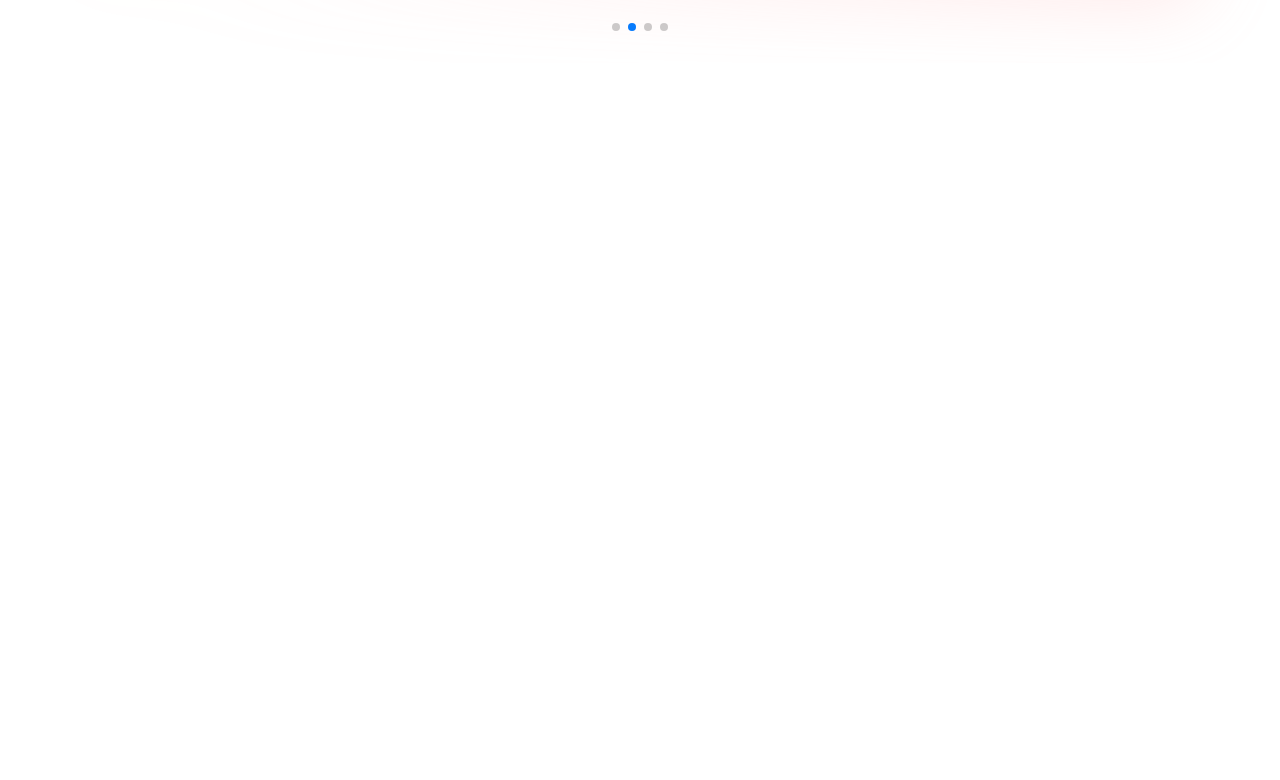
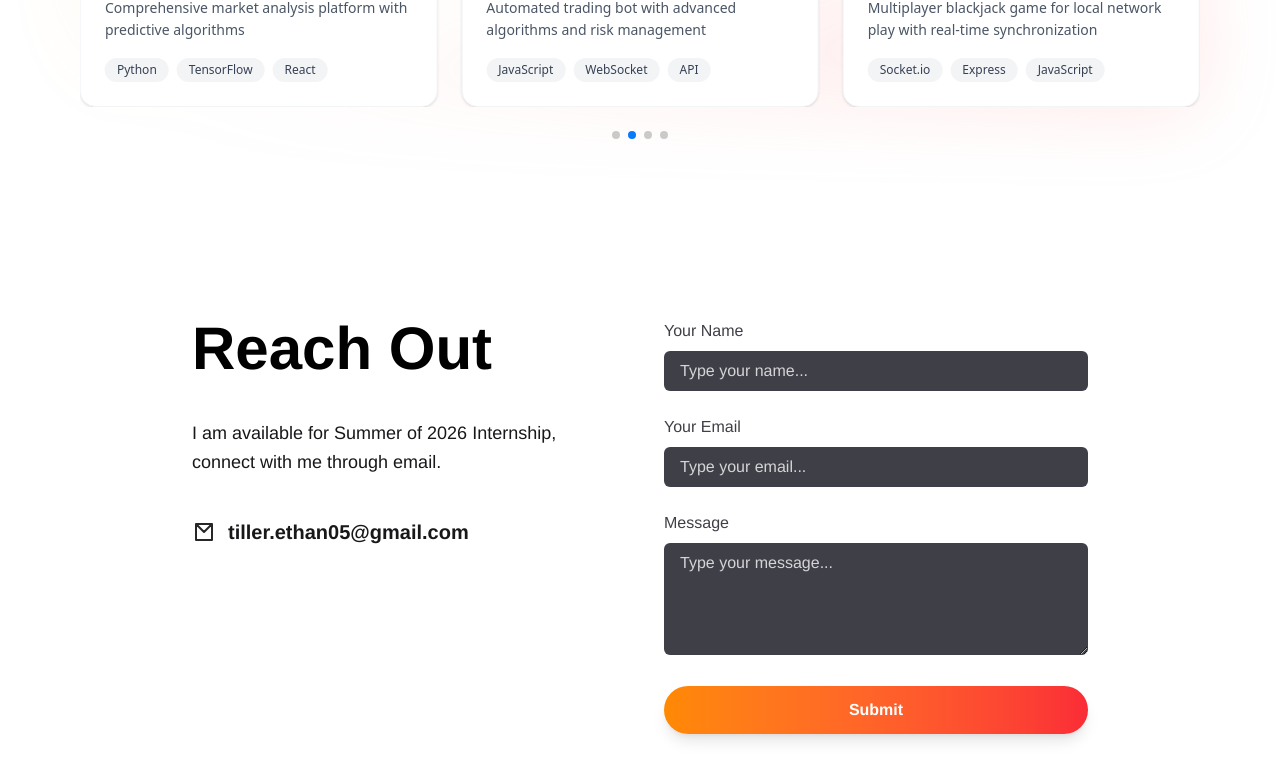
Before and after one commit to ethantiller/ethan-portfolio, a React (Vite) app: page / in a window 1280 px wide. Shown: the part 2666-3446 px from the top of the page. Before the commit the page ends 2729 px from the top, so only its background shows below. Built offline with nearby package versions, Linux system fonts and the light colour scheme.

Commit message:
add filler contact me page

```diff
--- a/src/App.jsx
+++ b/src/App.jsx
@@ -2,6 +2,7 @@ import Qualifications from "./components/Qualifications";
 import Navbar from "./components/Navbar";
 import About from "./components/About";
 import Projects from "./components/Projects";
+import Contact from "./components/Contacts";
 
 export default function App() {
   return (
@@ -16,6 +17,8 @@ export default function App() {
       <Qualifications />
 
       <Projects />
+
+      <Contact />
     </>
   );
 }
--- /dev/null
+++ b/src/components/Contacts.jsx
@@ -0,0 +1,34 @@
+export default function Contact() {
+    return (
+        <div id="contact" className="w-full mx-auto max-w-screen-xl px-4 sm:px-6 lg:px-8 py-16 sm:py-20 font-medium" style={{ fontFamily: '"Helvetica Neue", Arial, sans-serif' }}>
+            <div className="flex flex-col md:flex-row items-start justify-center gap-12 pt-10 w-full max-w-4xl mx-auto">
+                <div className="flex-1 flex flex-col gap-6 items-start justify-start w-full">
+                    <h2 className="text-5xl md:text-6xl font-extrabold mb-4 text-black">Reach Out</h2>
+                    <p className="text-zinc-900 text-base md:text-lg leading-relaxed mb-2">I am available for Summer of 2026 Internship, connect with me through email.</p>
+                    <div className="flex items-center gap-3 mt-2">
+                        <svg xmlns="http://www.w3.org/2000/svg" className="h-6 w-6 text-zinc-800" fill="none" viewBox="0 0 24 24" stroke="currentColor"><path strokeLinecap="round" strokeLinejoin="round" strokeWidth={2} d="M4 4h16v16H4V4zm0 0l8 8 8-8" /></svg>
+                        <a href="mailto:tiller.ethan05@gmail.com" className="text-lg md:text-xl font-semibold text-zinc-900 hover:underline focus:outline-none">tiller.ethan05@gmail.com</a>
+                    </div>
+                </div>
+
+                <div className="flex-1 w-full">
+                    <form className="p-0 flex flex-col gap-6">
+                        <div>
+                            <label htmlFor="name" className="block text-zinc-700 font-medium mb-2">Your Name</label>
+                            <input type="text" id="name" name="name" className="w-full px-4 py-2 bg-zinc-700 text-zinc-300 placeholder-zinc-300 border-none rounded-md focus:outline-none focus:ring-2 focus:ring-orange-400" required placeholder="Type your name..." />
+                        </div>
+                        <div>
+                            <label htmlFor="email" className="block text-zinc-700 font-medium mb-2">Your Email</label>
+                            <input type="email" id="email" name="email" className="w-full px-4 py-2 bg-zinc-700 text-zinc-300 placeholder-zinc-300 border-none rounded-md focus:outline-none focus:ring-2 focus:ring-orange-400" required placeholder="Type your email..." />
+                        </div>
+                        <div>
+                            <label htmlFor="message" className="block text-zinc-700 font-medium mb-2">Message</label>
+                            <textarea id="message" name="message" rows={4} className="w-full px-4 py-2 bg-zinc-700 text-zinc-300 placeholder-zinc-300 border-none rounded-md focus:outline-none focus:ring-2 focus:ring-orange-400" required placeholder="Type your message..." />
+                        </div>
+                        <button type="submit" className="px-6 py-3 rounded-full bg-gradient-to-r from-orange-400 to-red-500 text-white font-semibold shadow-lg transform transition-transform hover:scale-105 focus:outline-none focus:ring-2 focus:ring-offset-2 focus:ring-orange-300">Submit</button>
+                    </form>
+                </div>
+            </div>
+        </div>
+    );
+}
--- a/src/components/Projects.jsx
+++ b/src/components/Projects.jsx
@@ -37,7 +37,11 @@ export default function Projects() {
   ]
 
   return (
-    <div id="projects" className="max-w-6xl mx-auto px-4 py-8">
+    <div id="projects" className="max-w-6xl mx-auto px-4 py-15">
+      {/* Section Title */}
+      <div className="w-full flex justify-center mb-8">
+        <h2 className="text-center text-4xl md:text-5xl font-bold ">Projects</h2>
+      </div>
       <div className="relative">
         {/* Gradient overlay: orange to red */}
         <div className="absolute inset-0 bg-gradient-to-br from-orange-300 via-transparent to-red-300 rounded-3xl opacity-30 blur-2xl pointer-events-none z-0"></div>
```
